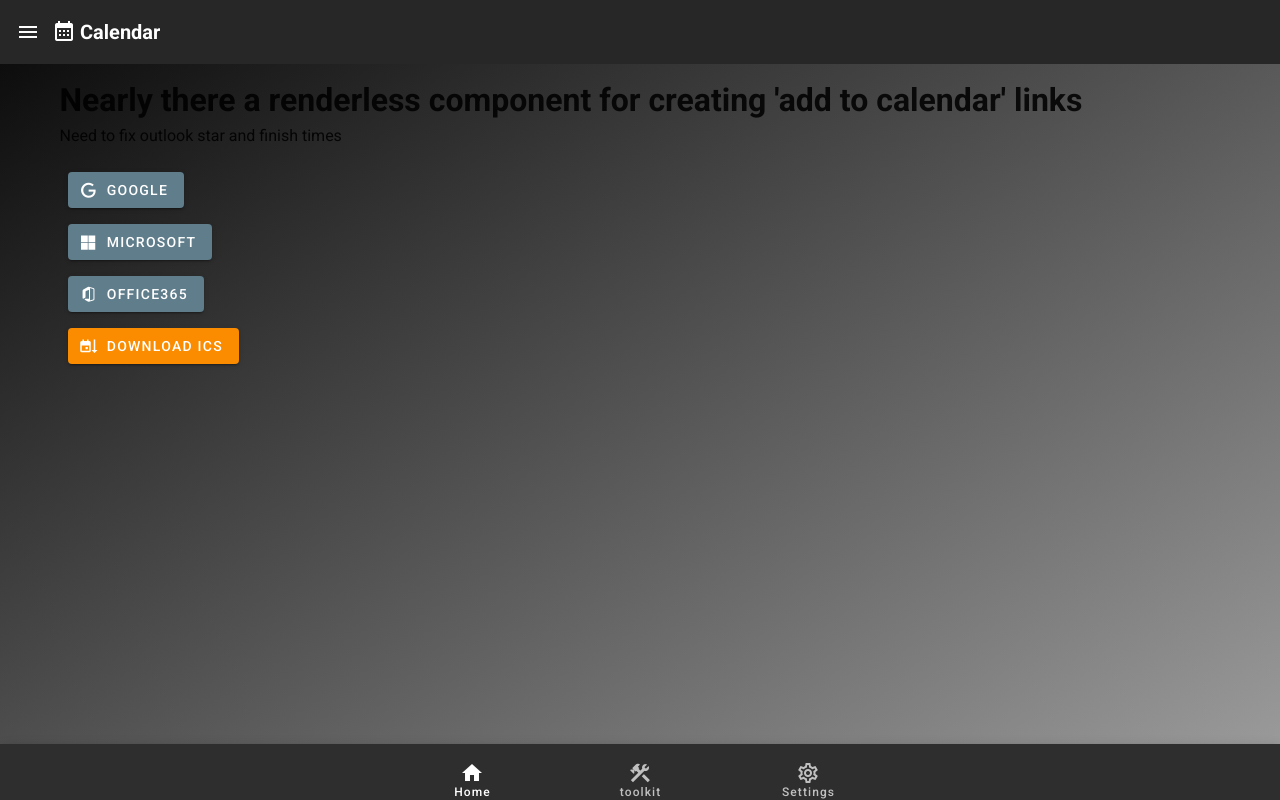
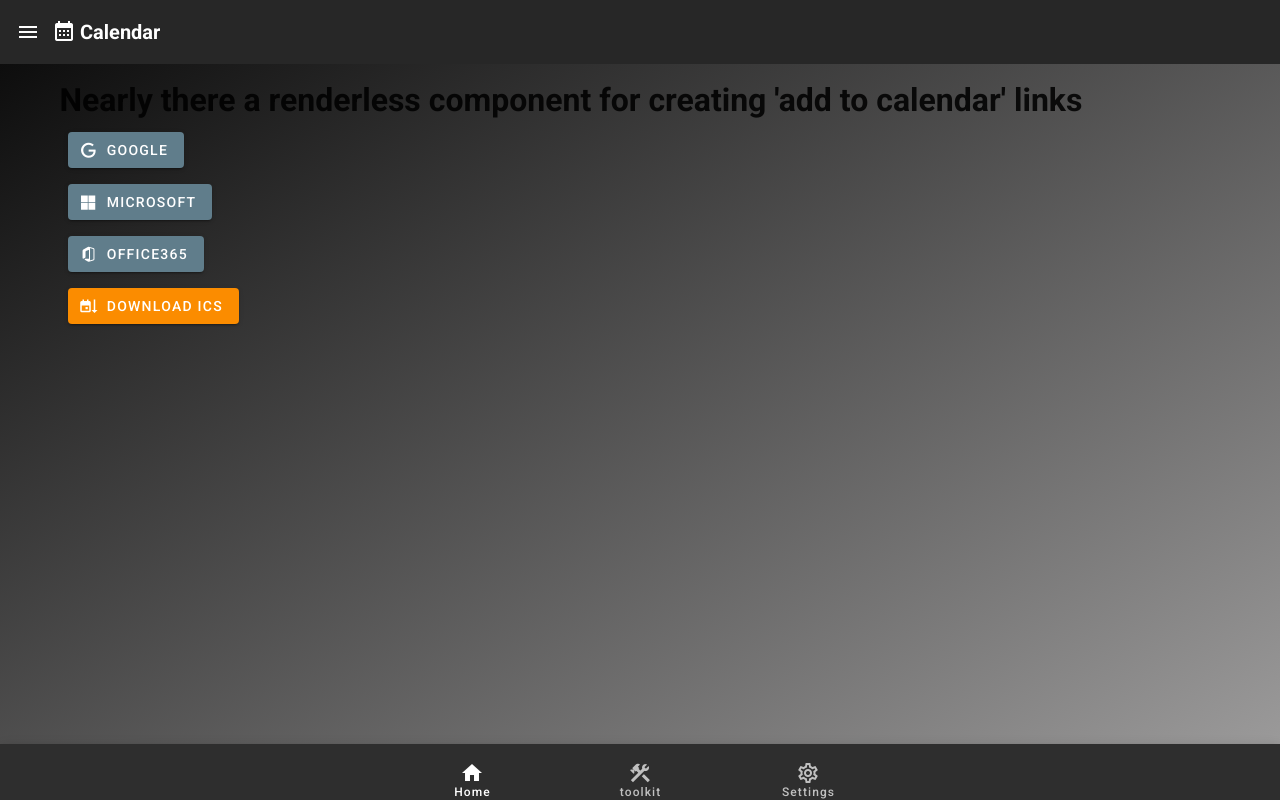
Before and after one commit to daveKoala/vue-boiler-plate, a Vue app: page /calendar in a window 1280 px wide. Built offline with nearby package versions, Linux system fonts and the light colour scheme.

Commit message:
woo hooo its working

```diff
--- a/src/views/Calendar/Calendar.vue
+++ b/src/views/Calendar/Calendar.vue
@@ -3,47 +3,22 @@
     <h1>
       Nearly there a renderless component for creating 'add to calendar' links
     </h1>
-    <p>Need to fix outlook star and finish times</p>
-    <ICS :parameters="event">
+
+    <ICS :parameters="event" v-for="os in calendarLinks" :key="os.name">
+      <template v-slot:default="slotProps">
         <v-btn
-        slot-scope="{ Google }"
           link
-        :href="Google"
+          :href="slotProps[os.name]"
           color="blue-grey"
           class="ma-2 white--text"
           target="new"
         >
-        <v-icon left dark> mdi-google </v-icon>
-        Google
+          <v-icon left dark> {{ os.icon }} </v-icon>
+          {{ os.name }}
         </v-btn>
+      </template>
     </ICS>
 
-    <ICS :parameters="event">
-      <v-btn
-        slot-scope="{ Microsoft }"
-        link
-        :href="Microsoft"
-        color="blue-grey"
-        class="ma-2 white--text"
-        target="new"
-      >
-        <v-icon left dark> mdi-microsoft </v-icon>
-        Microsoft
-      </v-btn>
-    </ICS>
-    <ICS :parameters="event">
-      <v-btn
-        slot-scope="{ Office365 }"
-        link
-        :href="Office365"
-        color="blue-grey"
-        class="ma-2 white--text"
-        target="new"
-      >
-        <v-icon left dark> mdi-microsoft-office </v-icon>
-        Office365
-      </v-btn>
-    </ICS>
     <v-btn @click="download" class="ma-2 warning">
       <v-icon left dark>mdi-sort-calendar-ascending</v-icon>
       Download ICS
@@ -68,6 +43,13 @@
     text: "Hello world",
   }),
   computed: {
+    calendarLinks(): unknown {
+      return [
+        { name: "Google", icon: "mdi-google" },
+        { name: "Microsoft", icon: "mdi-microsoft" },
+        { name: "Office365", icon: "mdi-microsoft-office" },
+      ];
+    },
     event(): Parameters {
       const start = new Date("2021-03-14");
       const end = new Date("2021-03-14");
@@ -103,7 +85,7 @@
     createEvent(): string {
       const event = {
         title: "Lunch",
-        start: [2018, 1, 15, 12, 15],
+        start: [2021, 4, 15, 12, 15],
         duration: { minutes: 45 },
         // start: [2018, 5, 30, 6, 30],
         // duration: { hours: 6, minutes: 30 },
```
Lines whose indentation alone changed are shown as unchanged.
